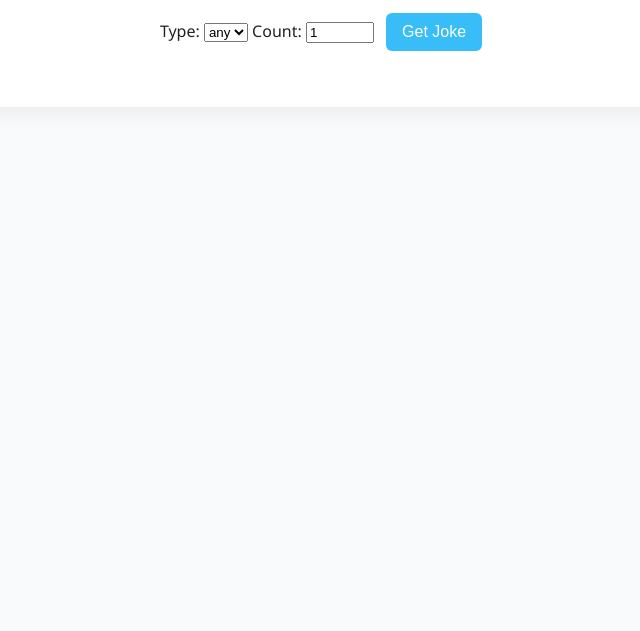
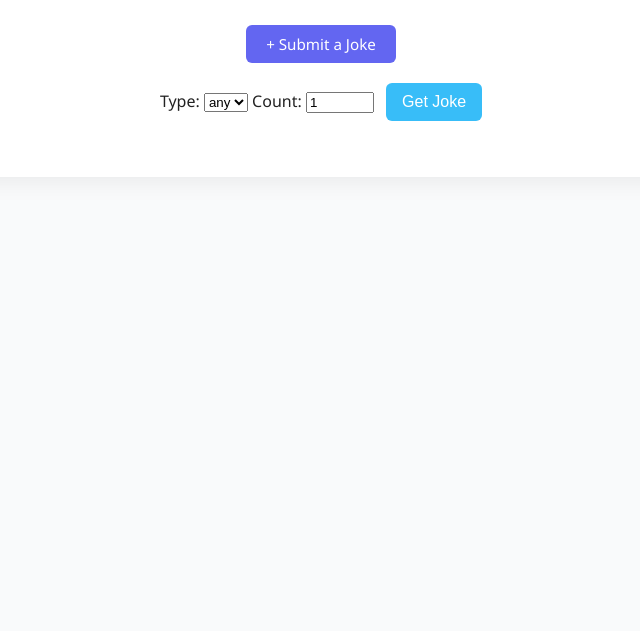
Before and after one commit to MahdiBouzaher/joke-platform, a website: page jokes/jokes.html in a window 1280 px wide. Shown: the part 169-800 px from the top of the page, without its empty margins (319-959 px from the left). Drawn offline with Linux system fonts and the light colour scheme; no server answers.

Commit message:
Added submit button in the jokes page

```diff
--- a/jokes/jokes.css
+++ b/jokes/jokes.css
@@ -40,6 +40,18 @@ p { margin-top: 0; color: #4b5563; }
     margin-left: 8px;
 }
 
+.submit-link {
+    display: inline-block;
+    margin: 12px 0 20px;
+    background: #6366f1;
+    color: #fff;
+    text-decoration: none;
+    border-radius: 6px;
+    padding: 9px 20px;
+    font-size: 0.95rem;
+    font-weight: 500;
+}
+
 #jokeDisplay { margin-top: 24px; }
 
 table {
--- a/jokes/jokes.html
+++ b/jokes/jokes.html
@@ -12,6 +12,7 @@
     <div class="container">
         <h1>Jokes Central</h1>
         <p>Pick a type and count, then press Get Joke</p>
+        <a href="/submit-form" class="submit-link">+ Submit a Joke</a>
 
         <div>
             <label for="typeSelect">Type:</label>
```
